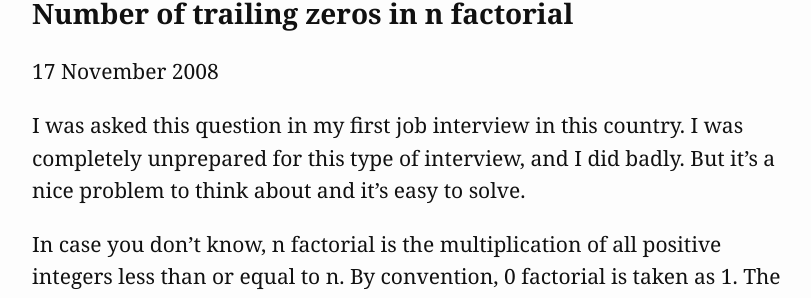
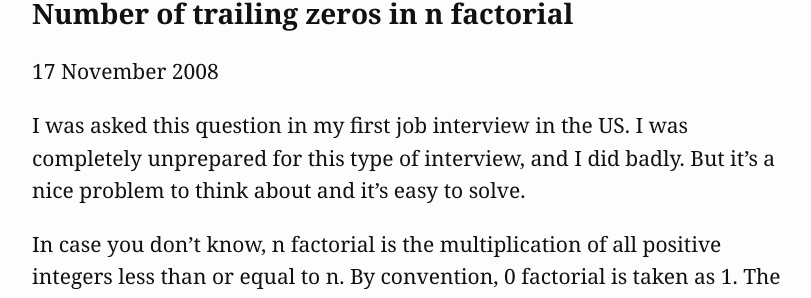
Before and after one commit to jsilvela/jsilvela.github.io, a Jekyll site: the page built from _posts/2008-11-17-number-of-trailing-zeros-in-n-factorial.html, in a window 1280 px wide and 900 px high. Shown: the part 120-418 px from the top of the window, without its empty margins (96-907 px from the left). Built offline with Jekyll 4.4.1, drawn with Linux system fonts in a browser that asks for light colours.

Commit message:
New tech blog posts

```diff
--- a/_posts/2008-11-17-number-of-trailing-zeros-in-n-factorial.html
+++ b/_posts/2008-11-17-number-of-trailing-zeros-in-n-factorial.html
@@ -14,7 +14,7 @@ author: Jaime Silvela
 ---
 <h1>{{page.title}}</h1>
 <p>{{ page.date | date_to_long_string }}</p>
-<p>I was asked this question in my first job interview in this country. I was completely unprepared for this type of interview, and I did badly. But it’s a nice problem to think about and it’s easy to solve.</p>
+<p>I was asked this question in my first job interview in the US. I was completely unprepared for this type of interview, and I did badly. But it’s a nice problem to think about and it’s easy to solve.</p>
 <p>In case you don’t know, n factorial is the multiplication of all positive integers less than or equal to n. By convention, 0 factorial is taken as 1. The factorial is typically represented with “!”.</p>
 <p>So:</p>
 <pre>0! = 1
```
